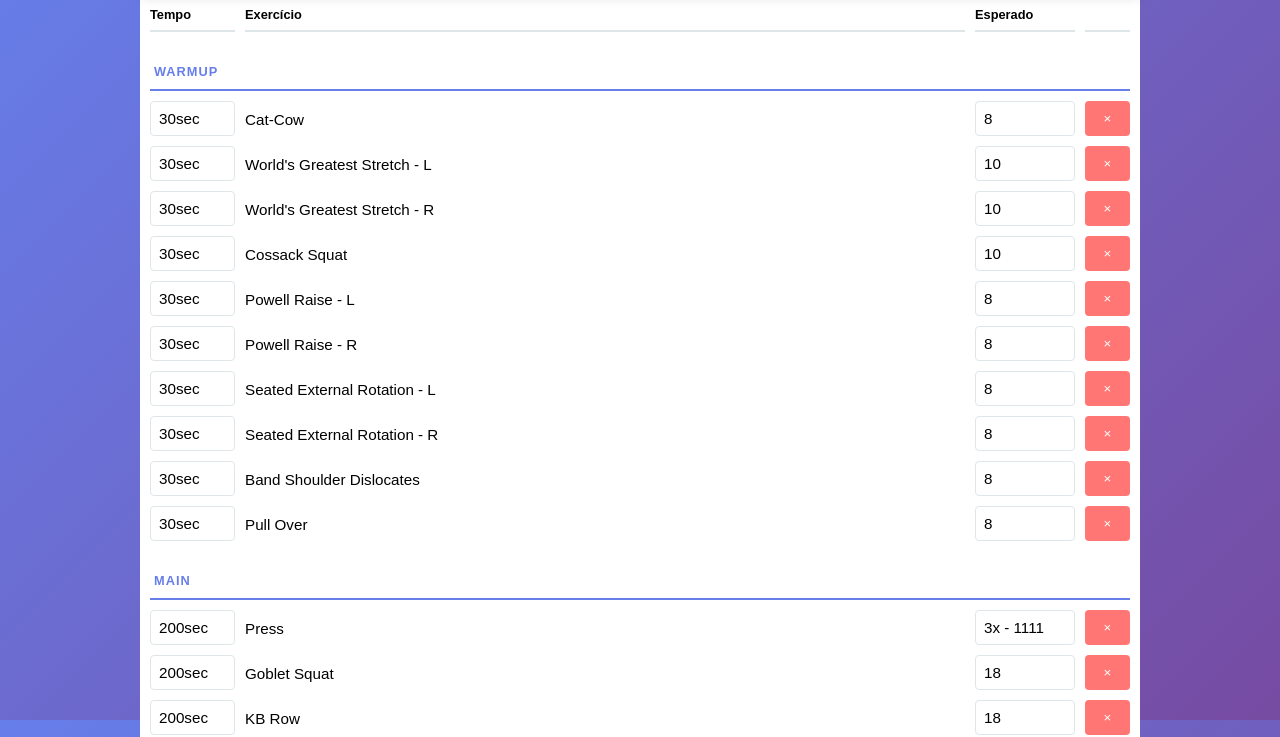
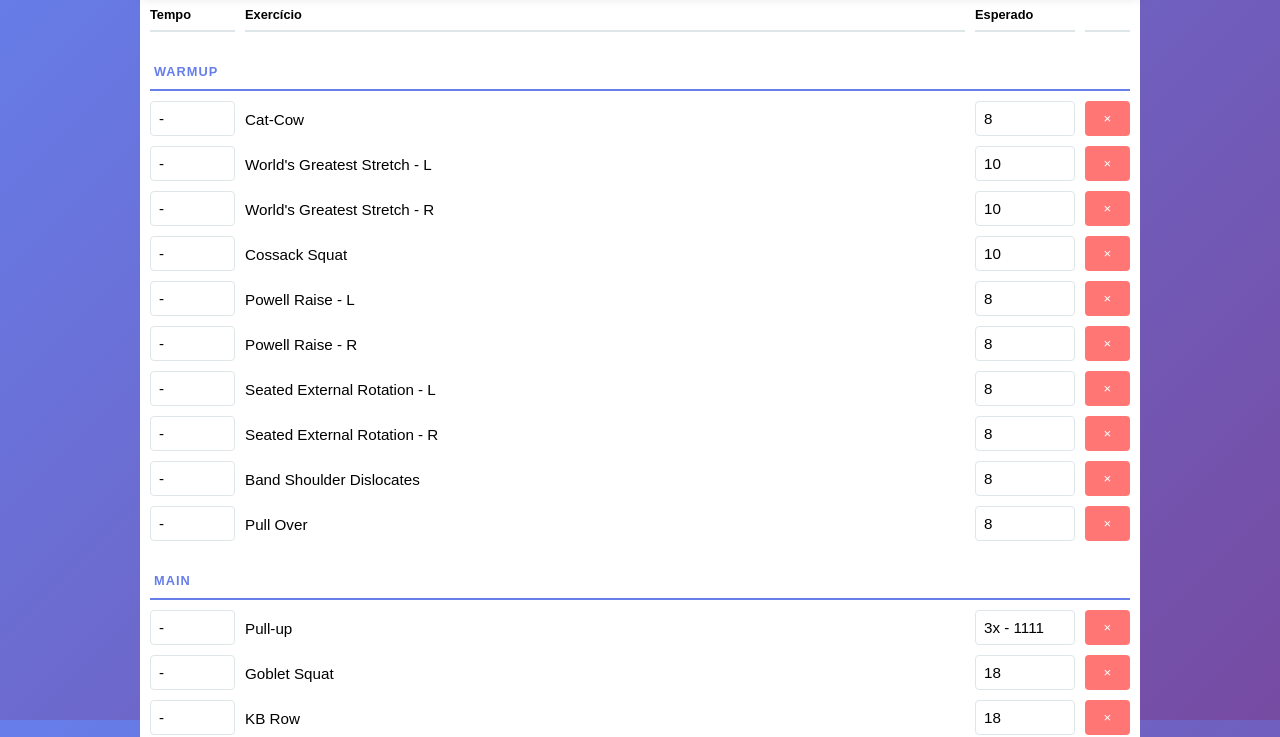
Before and after one commit to abyss-buck/mytrainingB, a plain HTML site: page index.html in a window 1280 px wide. Shown: the part 80-817 px from the top of the page. Drawn offline with Linux system fonts and the light colour scheme.

```diff
--- a/index.html
+++ b/index.html
@@ -313,7 +313,7 @@
 
     const initialData = [
 
-["#warmup"], ["30sec", "Cat-Cow", "8"], ["30sec", "World's Greatest Stretch - L", "10"], ["30sec", "World's Greatest Stretch - R", "10"], ["30sec", "Cossack Squat", "10"], ["30sec", "Powell Raise - L", "8"], ["30sec", "Powell Raise - R", "8"], ["30sec", "Seated External Rotation - L", "8"], ["30sec", "Seated External Rotation - R", "8"], ["30sec", "Band Shoulder Dislocates", "8"], ["30sec", "Pull Over", "8"], ["#main"], ["200sec", "Press", "3x - 1111"], ["200sec", "Goblet Squat", "18"], ["200sec", "KB Row", "18"], ["200sec", "KB Row", "18"], ["200sec", "Press", "3x - 1111"], ["200sec", "Goblet Squat", "18"], ["200sec", "KB Row", "18"], ["200sec", "KB Row", "18"], ["200sec", "Press", "3x - 1111"], ["200sec", "RDL Staggered", "1"], ["300sec", "Floor Press", "1"], ["#cooldown"], ["120sec", "RDL Staggered", "1"], ["60sec", "Floor Press", "1"], ["60sec", "KB Carry", "1"], ["60sec", "KB Carry", "1"], ["60sec", "Calves & Tibs", "1"], ["60sec", "Legs-Up-The-Wall", "1"], ["60sec", "90/90 Stretch - L", "1"], ["60sec", "90/90 Stretch - R", "1"], ["60sec", "IT Band Stretch - L", "1"], ["60sec", "IT Band Stretch - R", "1"]
+["#warmup"], ["-", "Cat-Cow", "8"], ["-", "World's Greatest Stretch - L", "10"], ["-", "World's Greatest Stretch - R", "10"], ["-", "Cossack Squat", "10"], ["-", "Powell Raise - L", "8"], ["-", "Powell Raise - R", "8"], ["-", "Seated External Rotation - L", "8"], ["-", "Seated External Rotation - R", "8"], ["-", "Band Shoulder Dislocates", "8"], ["-", "Pull Over", "8"], ["#main"], ["-", "Pull-up", "3x - 1111"], ["-", "Goblet Squat", "18"], ["-", "KB Row", "18"], ["-", "KB Row", "18"], ["-", "Pull-up", "3x - 1111"], ["-", "Goblet Squat", "18"], ["-", "KB Row", "18"], ["-", "KB Row", "18"], ["-", "Pull-up", "3x - 1111"], ["-", "RDL Staggered", "24"], ["-", "RDL Staggered", "24"], ["-", "Floor Press", "20"], ["-", "RDL Staggered", "24"], ["-", "Floor Press", "20"], ["-", "Carry", "1"], ["-", "Calves & Tibs", "1"], ["#cooldown"], ["-", "90/90 Stretch - L", "1"], ["-", "90/90 Stretch - R", "1"], ["-", "IT Band Stretch - L", "1"], ["-", "IT Band Stretch - R", "1"], ["-", "Lying Side Twist - L", "1"], ["-", "Lying Side Twist - R", "1"], ["-", "Happy Baby - L", "1"], ["-", "Happy Baby - R", "1"], ["-", "Constructive Rest", "1"]
 
     ];
 
```
